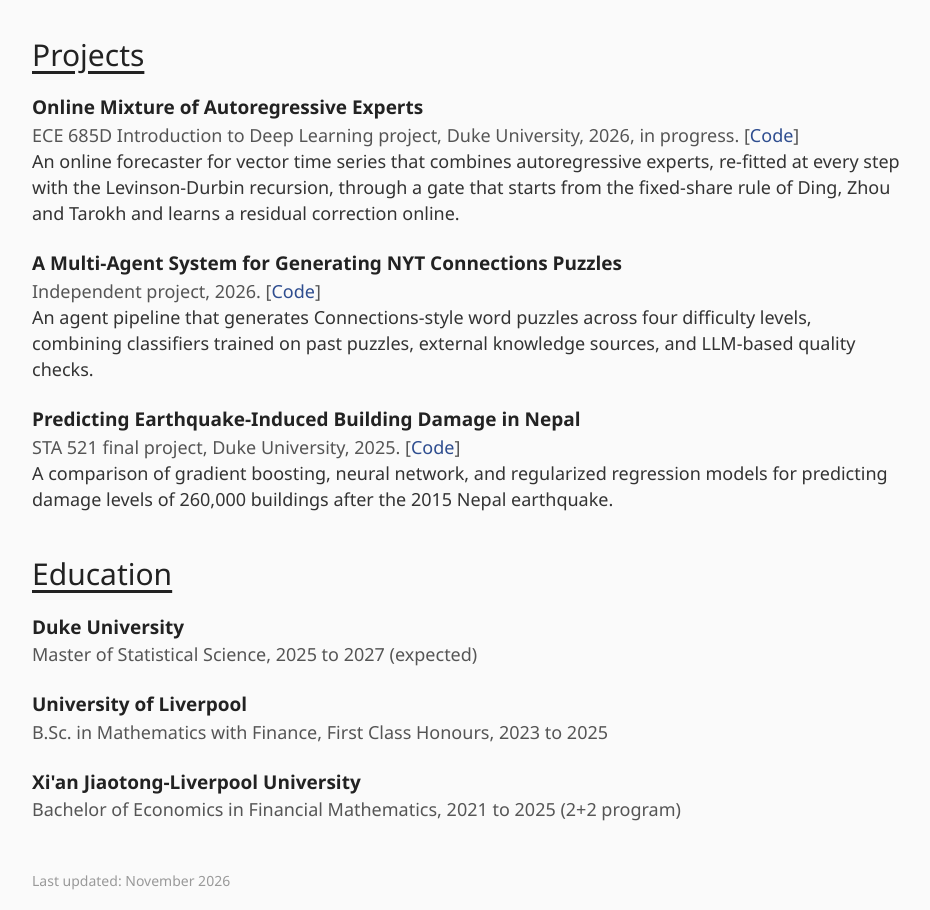
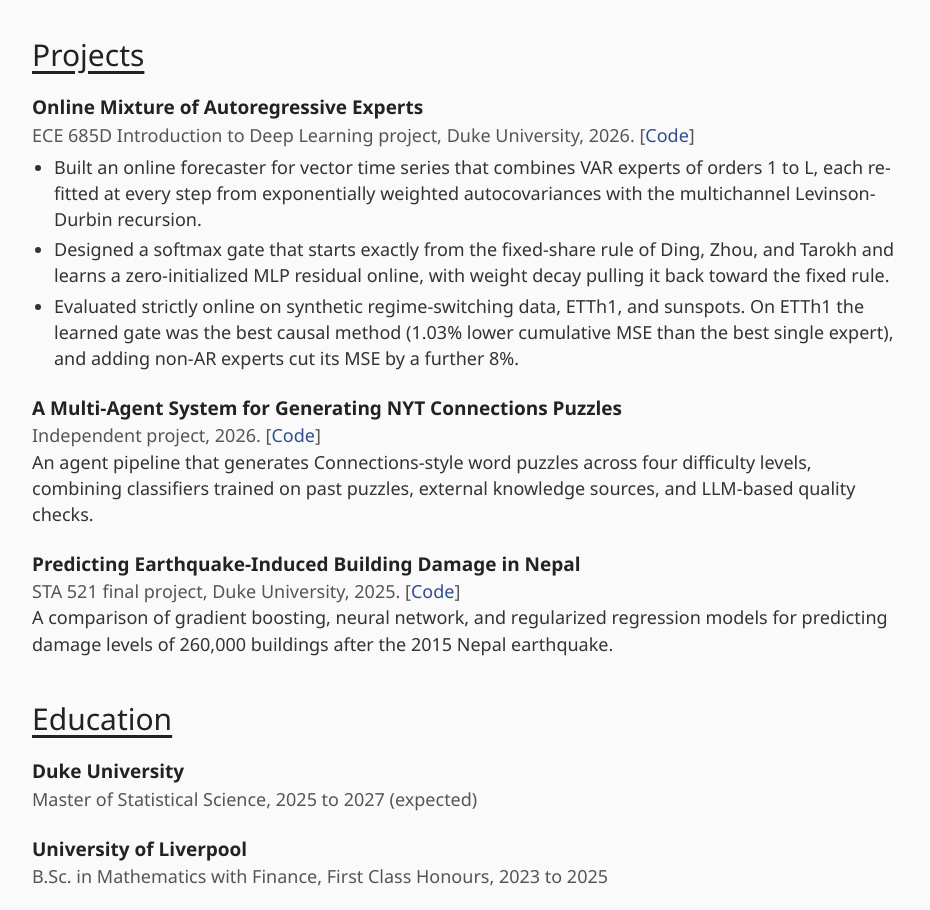
Before and after one commit to FELIXGAO0315/FELIXGAO0315.github.io, a plain HTML site: page index.html in a window 1280 px wide. Shown: the part 2220-3130 px from the top of the page, without its empty margins (324-1254 px from the left). Drawn offline with Linux system fonts and the light colour scheme.

Commit message:
Update deep learning project entry

```diff
--- a/index.html
+++ b/index.html
@@ -155,8 +155,12 @@
 
   <div class="entry">
     <div class="title">Online Mixture of Autoregressive Experts</div>
-    <div class="meta">ECE 685D Introduction to Deep Learning project, Duke University, 2026, in progress. [<a href="https://github.com/FELIXGAO0315/Online-mixture-of-autoregressive-experts">Code</a>]</div>
-    <div>An online forecaster for vector time series that combines autoregressive experts, re-fitted at every step with the Levinson-Durbin recursion, through a gate that starts from the fixed-share rule of Ding, Zhou and Tarokh and learns a residual correction online.</div>
+    <div class="meta">ECE 685D Introduction to Deep Learning project, Duke University, 2026. [<a href="https://github.com/FELIXGAO0315/Online-mixture-of-autoregressive-experts">Code</a>]</div>
+    <ul>
+      <li>Built an online forecaster for vector time series that combines VAR experts of orders 1 to L, each re-fitted at every step from exponentially weighted autocovariances with the multichannel Levinson-Durbin recursion.</li>
+      <li>Designed a softmax gate that starts exactly from the fixed-share rule of Ding, Zhou, and Tarokh and learns a zero-initialized MLP residual online, with weight decay pulling it back toward the fixed rule.</li>
+      <li>Evaluated strictly online on synthetic regime-switching data, ETTh1, and sunspots. On ETTh1 the learned gate was the best causal method (1.03% lower cumulative MSE than the best single expert), and adding non-AR experts cut its MSE by a further 8%.</li>
+    </ul>
   </div>
 
   <div class="entry">
```
